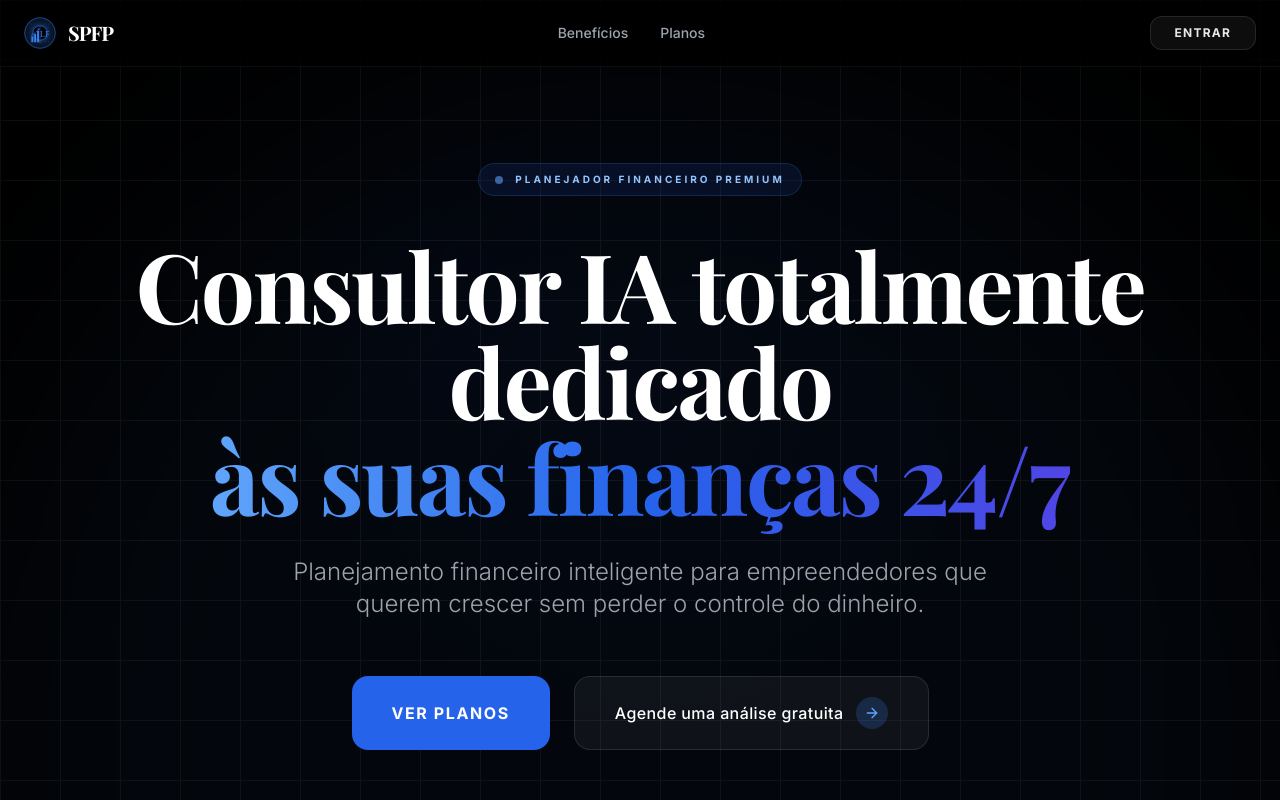
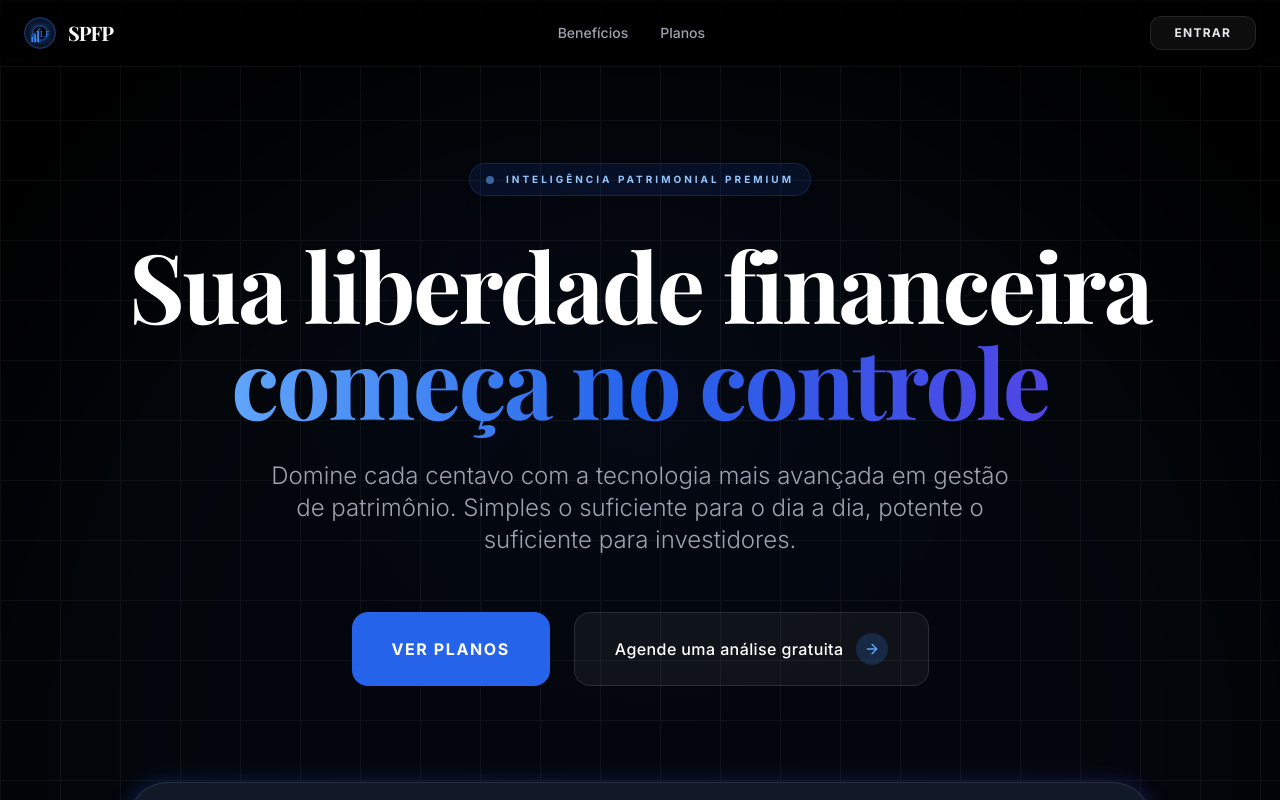
Before and after one commit to LuisF0693/SPFP, a React (Vite) app: page / in a window 1280 px wide. Built offline with nearby package versions, Linux system fonts and the light colour scheme; a web font is replaced by a local one.

Commit message:
revert(landing): Restore original hero section messaging
- Badge: 'Inteligência Patrimonial Premium'
- Title: 'Sua liberdade financeira / começa no controle'
- Description: Restored original patrimony-focused messaging

Co-Authored-By: Claude Haiku 4.5 <noreply@anthropic.com>

```diff
--- a/src/components/SalesPage.tsx
+++ b/src/components/SalesPage.tsx
@@ -50,16 +50,16 @@ export const SalesPage: React.FC = () => {
 
                     <div className="inline-flex items-center px-4 py-2 rounded-full bg-blue-900/20 border border-blue-500/20 mb-10 animate-fade-in relative z-10">
                         <span className="w-2 h-2 rounded-full bg-blue-400 mr-3 animate-pulse"></span>
-                        <span className="text-[10px] font-bold tracking-[0.3em] uppercase text-blue-300">Planejador Financeiro Premium</span>
+                        <span className="text-[10px] font-bold tracking-[0.3em] uppercase text-blue-300">Inteligência Patrimonial Premium</span>
                     </div>
 
                     <h1 className="text-5xl md:text-8xl font-serif font-bold text-white mb-8 leading-[1.1] tracking-tight max-w-5xl mx-auto animate-slide-up relative z-10">
-                        Consultor IA totalmente dedicado <br />
-                        <span className="text-transparent bg-clip-text bg-gradient-to-r from-blue-400 via-blue-600 to-indigo-600">às suas finanças 24/7</span>
+                        Sua liberdade financeira <br />
+                        <span className="text-transparent bg-clip-text bg-gradient-to-r from-blue-400 via-blue-600 to-indigo-600">começa no controle</span>
                     </h1>
 
                     <p className="text-xl md:text-2xl text-gray-400 max-w-3xl mx-auto leading-relaxed font-light mb-14 animate-fade-in delay-300 relative z-10">
-                        Planejamento financeiro inteligente para empreendedores que querem crescer sem perder o controle do dinheiro.
+                        Domine cada centavo com a tecnologia mais avançada em gestão de patrimônio. Simples o suficiente para o dia a dia, potente o suficiente para investidores.
                     </p>
 
                     <div className="flex flex-col sm:flex-row justify-center gap-6 animate-fade-in delay-500 relative z-10">
```
